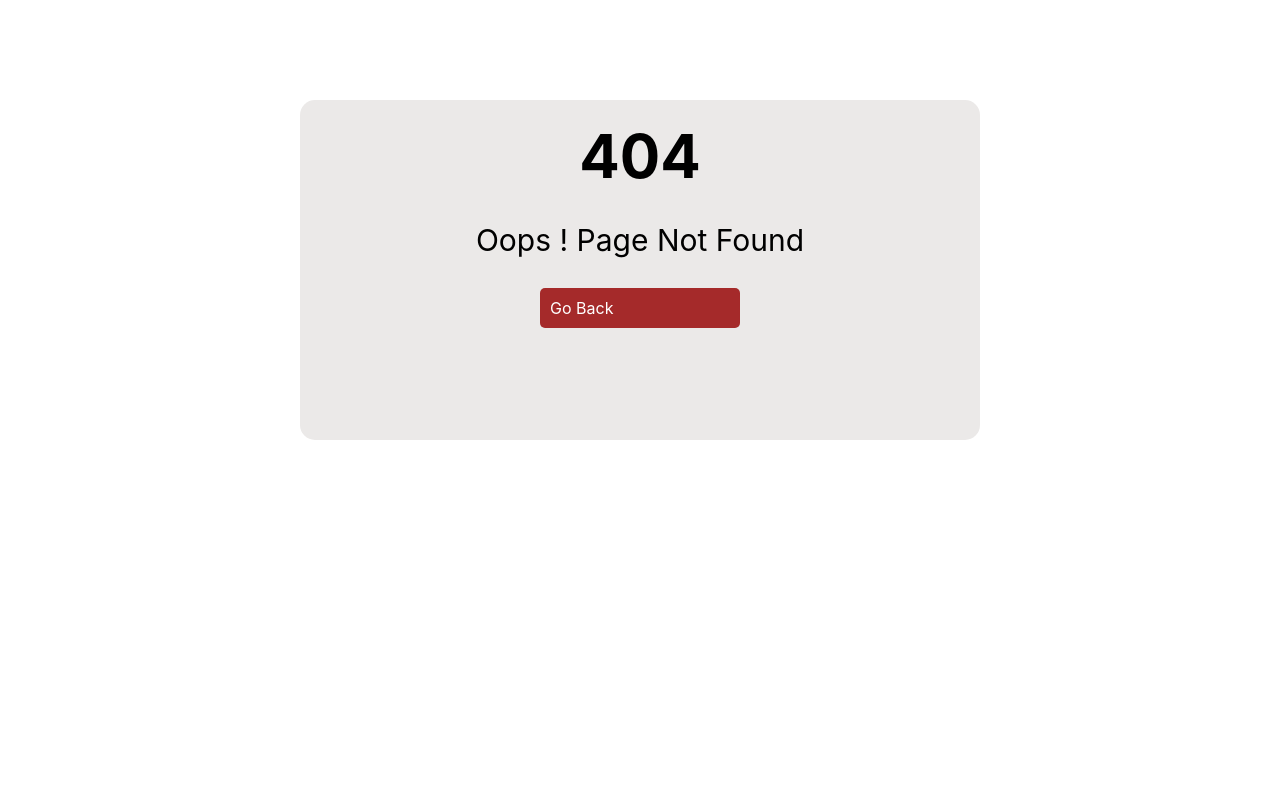
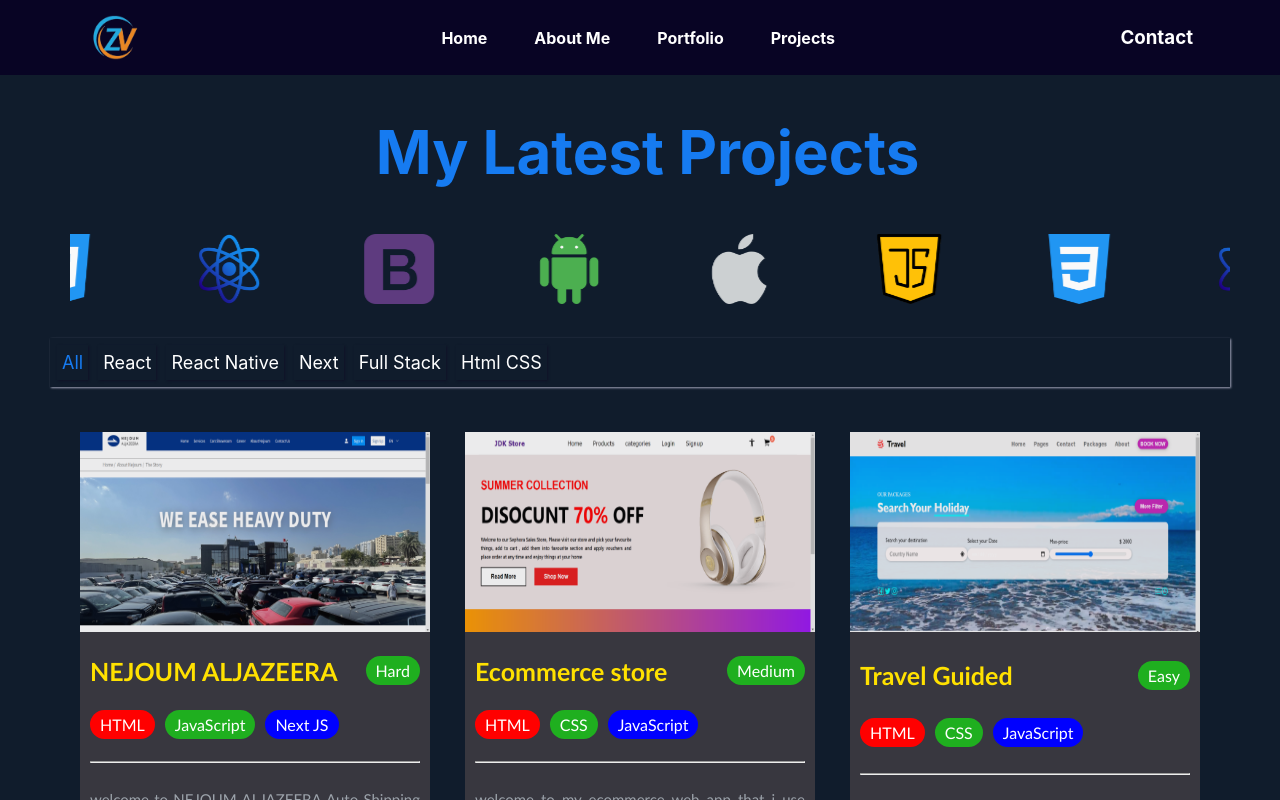
Before and after one commit to abrar0123/React_Web, a React (Create React App) app: page /projects in a window 1280 px wide. Before the commit this address had no page. Shown: the top 800 px of the page. Built offline with nearby package versions, Linux system fonts and the light colour scheme.

Commit message:
fixes bugs

```diff
--- a/src/App.js
+++ b/src/App.js
@@ -5,6 +5,7 @@ import HomePage from './pages/homePage';
 import AboutPage from './pages/aboutPage';
 import NotFoundPage from './pages/notFoundPage';
 import portfolioPg from './pages/PortfolioPg';
+import ProjectsPg from './pages/ProjectsPg';
 
 function App() {
   return (
@@ -15,6 +16,7 @@ function App() {
         <Route path="/home" Component={HomePage} />
         <Route path="/about" Component={AboutPage} />
         <Route path="/portfolio" Component={portfolioPg} />
+        <Route path="/projects" Component={ProjectsPg} />
 
         <Route path="*" Component={NotFoundPage} />
 
--- /dev/null
+++ b/src/components/MyProjects/MyProjecta.js
@@ -0,0 +1,34 @@
+import React from 'react';
+import { myProjects } from './dumm';
+import { Text } from '../UI/Text';
+import ProjectsDetails from './projectsDetails';
+import colors from '../../constants/colors';
+import { ScrolledList } from '../about/ScrolledList';
+
+export const MyProjects = () => {
+  const techs = [
+    { id: 0, name: 'All', title: 'mamm' },
+    { id: 1, name: 'React', title: 'mamm' },
+    { id: 4, name: 'React Native', title: 'mamm' },
+    { id: 2, name: 'Next', title: 'mamm' },
+    { id: 3, name: 'Full Stack', title: 'mamm' },
+    { id: 5, name: 'Html CSS', title: 'mamm' },
+  ];
+  return (
+    <div className="frontend">
+      {/* <h1>My Latest Projects </h1> */}
+      <Text
+        ml={15}
+        // mt={100}
+        mb={30}
+        font={60}
+        bold
+        center
+        color={colors.cyanBlue}
+        text="My Latest Projects "
+      />
+      <ScrolledList />
+      <ProjectsDetails myProjects={myProjects} techs={techs} />
+    </div>
+  );
+};
--- /dev/null
+++ b/src/components/about/ScrolledList.js
@@ -0,0 +1,37 @@
+import React from 'react';
+import './about.css';
+import f1 from '../../assets/Icons1/js.png';
+import f2 from '../../assets/Icons1/css-3.png';
+import f3 from '../../assets/Icons1/react.png';
+import f4 from '../../assets/Icons1/bootstrap.png';
+import f5 from '../../assets/Icons1/android.png';
+import f6 from '../../assets/Icons1/apple.png';
+
+export const ScrolledList = () => {
+  const logos = [f1, f2, f3, f4, f5, f6];
+
+  return (
+    <div className="carousel">
+      <div className="carousel-track">
+        {logos.map((logo, index) => (
+          <div key={index} className="carousel-item">
+            <img
+              style={{ width: 70, height: 70 }}
+              src={logo}
+              alt={`Logo ${index + 1}`}
+            />
+          </div>
+        ))}
+        {logos.map((logo, index) => (
+          <div key={index + logos.length} className="carousel-item">
+            <img
+              style={{ width: 70, height: 70 }}
+              src={logo}
+              alt={`Logo ${index + 1}`}
+            />
+          </div>
+        ))}
+      </div>
+    </div>
+  );
+};
--- a/src/components/about/about.js
+++ b/src/components/about/about.js
@@ -17,12 +17,7 @@ import user from '../../assets/Icons/user.png';
 import { Text } from '../UI/Text';
 import colors from '../../constants/colors';
 
-import f1 from '../../assets/Icons1/js.png';
-import f2 from '../../assets/Icons1/css-3.png';
-import f3 from '../../assets/Icons1/react.png';
-import f4 from '../../assets/Icons1/bootstrap.png';
-import f5 from '../../assets/Icons1/android.png';
-import f6 from '../../assets/Icons1/apple.png';
+import { ScrolledList } from './ScrolledList';
 
 const items = [
   { id: 1, name: '+923097914975', title: 'Contact' },
@@ -65,22 +60,13 @@ const data = [
       'For me knowledge is of utmost importance today. Knowledge gives me the ability to survive and tackle different kinds of situations. It also makes me more rational and pragmatic. Thus, I tend to understand things quicker than others.',
   },
 ];
+
 export default function About() {
   const [Index, setIndex] = useState(1);
 
   const myIndex = (id) => {
     setIndex(id);
   };
-  const logos = [
-    f1,
-    f2,
-    f3,
-    f4,
-    f5,
-    f6,
-
-    // Add more logos as needed
-  ];
 
   return (
     <Card className="about">
@@ -115,28 +101,7 @@ export default function About() {
         />
       </div>
       {/* p11 */}
-      <div className="carousel">
-        <div className="carousel-track">
-          {logos.map((logo, index) => (
-            <div key={index} className="carousel-item">
-              <img
-                style={{ width: 70, height: 70 }}
-                src={logo}
-                alt={`Logo ${index + 1}`}
-              />
-            </div>
-          ))}
-          {logos.map((logo, index) => (
-            <div key={index + logos.length} className="carousel-item">
-              <img
-                style={{ width: 70, height: 70 }}
-                src={logo}
-                alt={`Logo ${index + 1}`}
-              />
-            </div>
-          ))}
-        </div>
-      </div>
+      <ScrolledList />
       <div>
         <div
           style={{
--- a/src/components/header/header1.js
+++ b/src/components/header/header1.js
@@ -60,7 +60,7 @@ const Header1 = () => {
               </li>
 
               <li className="navItem">
-                <Link to="/portfolio">Projects</Link>
+                <Link to="/projects">Projects</Link>
               </li>
 
               {lessWidth && (
--- a/src/components/headersection/headersection.js
+++ b/src/components/headersection/headersection.js
@@ -57,10 +57,11 @@ export default function Headersection() {
             <Link
               to={'/portfolio'}
               style={{
-                backgroundColor: 'red',
+                backgroundColor: colors.cyanBlue,
                 color: 'white',
                 padding: '10px 20px',
                 border: '2px solid red',
+                borderColor: colors.cyanBlue10,
                 color: 'white',
                 textDecoration: 'none',
               }}
--- /dev/null
+++ b/src/pages/ProjectsPg.js
@@ -0,0 +1,11 @@
+import LayoutPage from '../components/LayoutCmp/LayoutPage';
+import { MyProjects } from '../components/MyProjects/MyProjecta';
+
+const ProjectsPg = () => {
+  return (
+    <LayoutPage>
+      <MyProjects />
+    </LayoutPage>
+  );
+};
+export default ProjectsPg;
```
